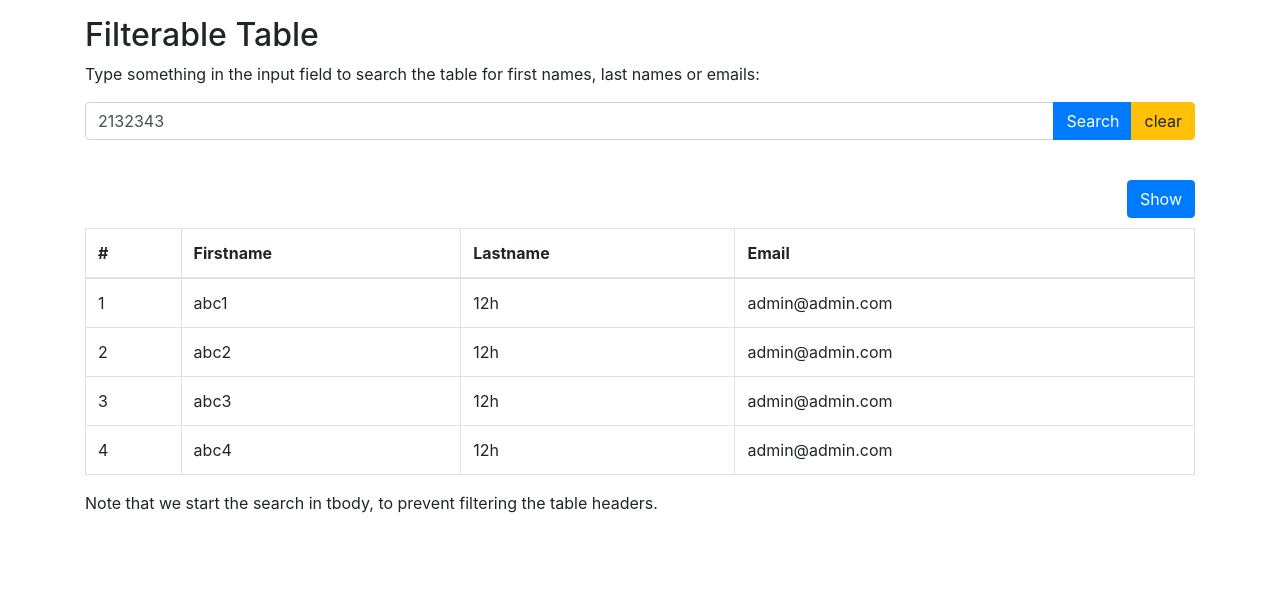
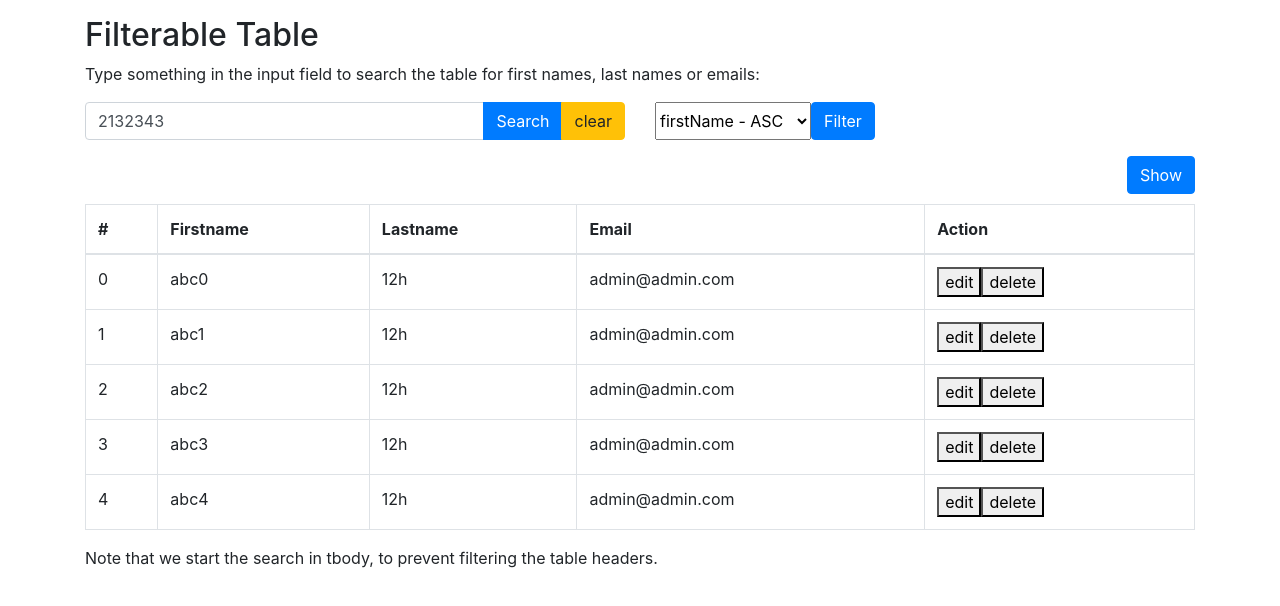
Before and after one commit to quy1990/react-init, a React (Create React App) app: page / in a window 1280 px wide. Shown: the top 606 px of the page. Built offline with nearby package versions, Linux system fonts and the light colour scheme.

Commit message:
add function delete

```diff
--- a/package.json
+++ b/package.json
@@ -6,6 +6,7 @@
     "@testing-library/jest-dom": "^4.2.4",
     "@testing-library/react": "^9.3.2",
     "@testing-library/user-event": "^7.1.2",
+    "lodash": "^4.17.19",
     "react": "^16.13.1",
     "react-dom": "^16.13.1",
     "react-scripts": "3.4.1"
--- a/src/App.js
+++ b/src/App.js
@@ -8,6 +8,7 @@ import Form from "./components/Form";
 import ShowButton from "./components/ShowButton";
 import contacts from "./Data/contacts";
 
+
 class App extends Component {
     constructor(props) {
         super(props);
@@ -15,10 +16,14 @@ class App extends Component {
             items: contacts.items,
             isShowForm: false,
             strSearch: "",
+            orderBy: 'firstName',
+            orderType: "asc"
         }
         this.showAndHideAddForm = this.showAndHideAddForm.bind(this);
         this.closeFrom = this.closeFrom.bind(this);
         this.handleSearch = this.handleSearch.bind(this);
+        this.handleSort = this.handleSort.bind(this);
+        this.handleDelete = this.handleDelete.bind(this);
     }
 
     showAndHideAddForm() {
@@ -40,17 +45,29 @@ class App extends Component {
         })
     }
 
+
+    handleSort(orderType) {
+        //console.log(orderType);
+    }
+
+    handleDelete(id) {
+        const newlist = [].concat(this.state.items) // Clone array with concat or slice(0)
+        newlist.splice(id, 1);
+        console.log(this.state.items);
+        this.setState({
+            items: newlist,
+        })
+    }
+
     render() {
-        console.log(this.state.strSearch);
         let itemsOrigin = this.state.items;
         let items = [];
-        let isShowFrom = this.state.isShowForm;
-        let search = this.state.strSearch;
+        let {isShowFrom, strSearch, orderBy, orderType} = this.state;
         let form = null;
 
-        if (search.length > 0) {
+        if (strSearch.length > 0) {
             itemsOrigin.forEach((item) => {
-                    if (item.firstName.toLowerCase().indexOf(search) !== -1) {
+                    if (item.firstName.toLowerCase().indexOf(strSearch) !== -1) {
                         items.push(item)
                     }
                 }
@@ -66,13 +83,14 @@ class App extends Component {
             <div>
                 <div className="container mt-3">
                     <Header/>
-                    <Search onClickSearchGo={this.handleSearch}/>
+                    <Search onClickSort={this.handleSort} onClickSearchGo={this.handleSearch} orderBy={orderBy}
+                            orderType={orderType}/>
                     <ShowButton
                         onClickAdd={this.showAndHideAddForm}
                         isShowForm={isShowFrom}
                     />
                     {form}
-                    <Content items={items}/>
+                    <Content items={items} onClickDelete={this.handleDelete}/>
                     <Footer/>
                 </div>
             </div>
--- a/src/Data/contacts.js
+++ b/src/Data/contacts.js
@@ -1,5 +1,11 @@
 export default {
     items: [
+        {
+            id: 0,
+            firstName: "abc0",
+            lastName: "12h",
+            email: "admin@admin.com"
+        },
         {
             id: 1,
             firstName: "abc1",
--- a/src/components/Content.js
+++ b/src/components/Content.js
@@ -10,7 +10,7 @@ class Content extends Component {
     render() {
         const items = this.props.items;
         const row = items.map((item, index) => {
-            return <Item key={index} item={item}/>
+            return <Item onClickDelete={this.props.onClickDelete} key={index} item={item}/>
         })
         return (
             <table className="table table-bordered">
@@ -20,6 +20,7 @@ class Content extends Component {
                     <th>Firstname</th>
                     <th>Lastname</th>
                     <th>Email</th>
+                    <th>Action</th>
                 </tr>
                 </thead>
                 <tbody id="myTable">
--- a/src/components/Item.js
+++ b/src/components/Item.js
@@ -4,6 +4,11 @@ class Item extends Component {
     constructor(props) {
         super(props);
         this.state = {};
+        this.handlerDelete = this.handlerDelete.bind(this);
+    }
+
+    handlerDelete(id) {
+        this.props.onClickDelete(id);
     }
 
     render() {
@@ -14,6 +19,10 @@ class Item extends Component {
                 <td>{row.firstName}</td>
                 <td>{row.lastName}</td>
                 <td>{row.email}</td>
+                <td>
+                    <button>edit</button>
+                    <button onClick={() => this.handlerDelete(row.id)}>delete</button>
+                </td>
             </tr>
         )
     }
--- a/src/components/Search.js
+++ b/src/components/Search.js
@@ -6,10 +6,13 @@ class Search extends Component {
         super(props);
         this.state = {
             strSearch: "2132343",
+            orderBy: "firstName",
+            orderType: "asc",
         }
         this.handleSearch = this.handleSearch.bind(this);
         this.handleClear = this.handleClear.bind(this);
         this.handleChange = this.handleChange.bind(this);
+        this.handleSort = this.handleSort.bind(this);
     }
 
     handleSearch() {
@@ -29,10 +32,16 @@ class Search extends Component {
         })
     }
 
+    handleSort(event) {
+        this.props.onClickSort(event.target.value);
+    }
+
     render() {
+        let {orderBy, orderType} = this.state;
+        console.log(orderBy + "-" + orderType);
         return (
-            <div>
-                <div className="input-group mb-3">
+            <div className="row">
+                <div className="input-group mb-3 col-6">
                     <input type="text"
                            value={this.state.strSearch}
                            onChange={this.handleChange}
@@ -47,7 +56,14 @@ class Search extends Component {
                         </button>
                     </div>
                 </div>
-                <br/>
+                <div className="input-group mb-3 col-6">
+                    <select onClick={this.handleSort}>
+                        <option value="ASC">firstName - ASC</option>
+                        <option value="DESC">firstName - DESC</option>
+                    </select>
+                    <button className="btn btn-primary" type="button">Filter
+                    </button>
+                </div>
             </div>
         )
     }
```
Also changed, not shown: 1 other file (tests, documents, lock files or other folders).
